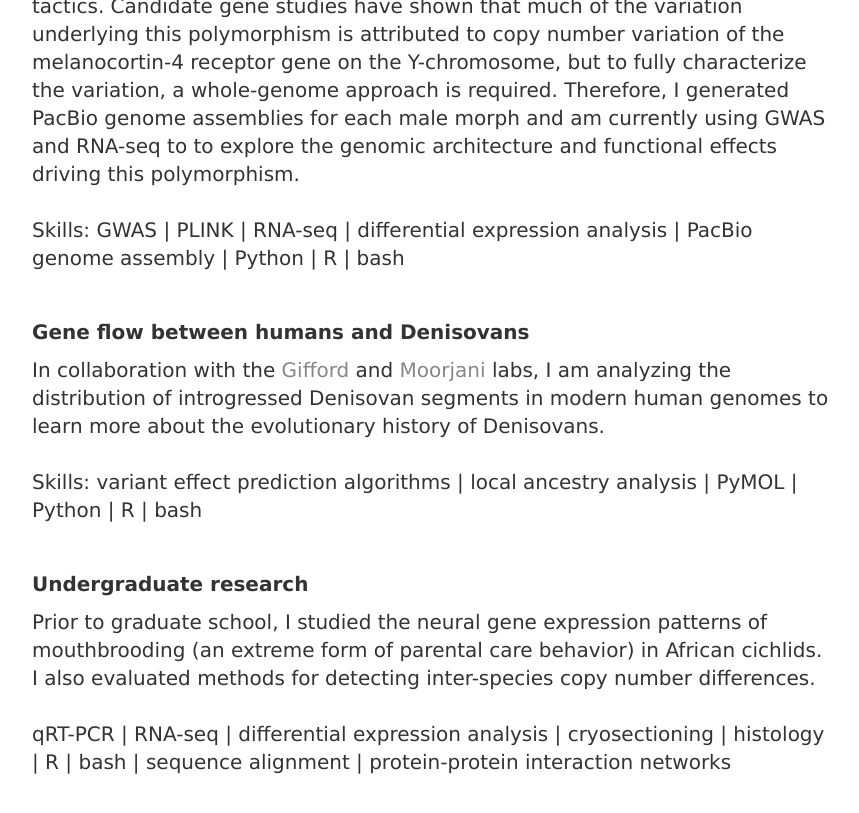
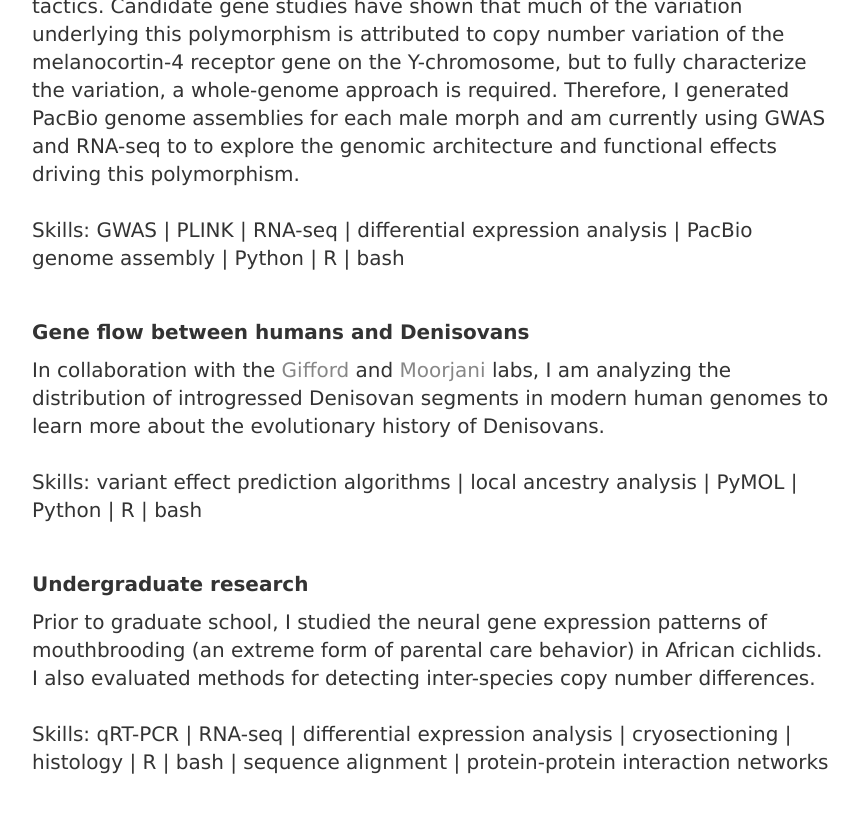
Before and after one commit to gpreising/gpreising.github.io, a Jekyll site: the page built from research/index.html, in a window 1280 px wide and 900 px high, scrolled down 1102 px. Shown: the top 813 px of the window, without its empty margins (208-1067 px from the left). Built offline with Jekyll 4.4.1, drawn with Linux system fonts in a browser that asks for light colours.

Commit message:
forgot to add "Skills" to last section

```diff
--- a/research/index.html
+++ b/research/index.html
@@ -34,5 +34,5 @@ title: Gabriel A. Preising | research
 	<p><strong>Undergraduate research</strong></p>
 	<p>Prior to graduate school, I studied the neural gene expression patterns of mouthbrooding (an extreme form of parental care behavior) in African cichlids. I also evaluated methods for detecting inter-species copy number differences.</p>
 	<br>
-	<p>qRT-PCR | RNA-seq | differential expression analysis | cryosectioning | histology | R | bash | sequence alignment | protein-protein interaction networks</p>
+	<p>Skills: qRT-PCR | RNA-seq | differential expression analysis | cryosectioning | histology | R | bash | sequence alignment | protein-protein interaction networks</p>
 </div>
```
